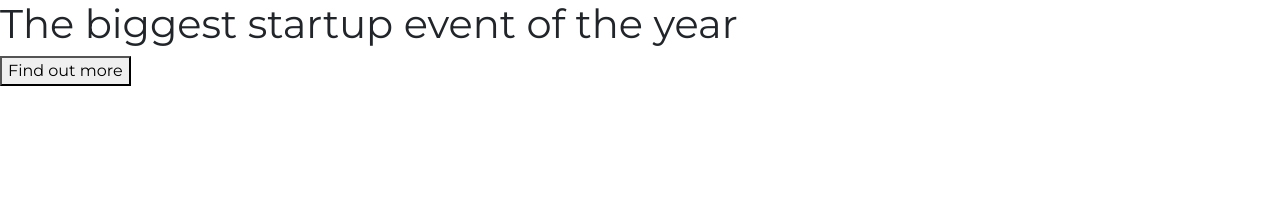
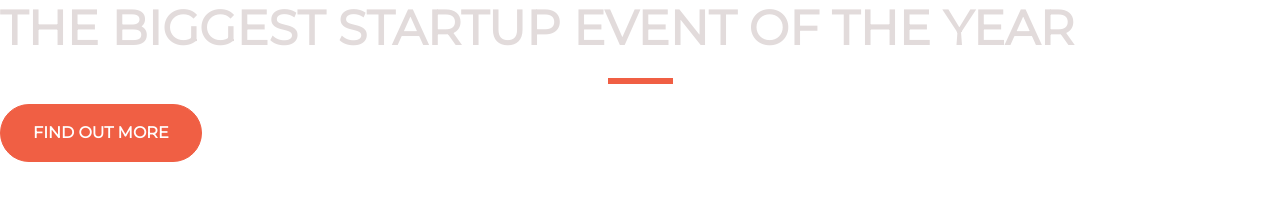
Before and after one commit to Andrej044/bootstrap_landing_page-ZTM-project-, a plain HTML site: page index.html in a window 1280 px wide. Drawn offline with nearby package versions, Linux system fonts and the light colour scheme.

Commit message:
add bootstrap & own styles for button

```diff
--- a/index.html
+++ b/index.html
@@ -17,8 +17,9 @@
     <link href="style.css" rel="stylesheet">
   </head>
   <body>
-    <h1>The biggest startup event of the year</h1>
-    <button>Find out more</button>
+    <h1 class="text-uppercase"><strong>The biggest startup event of the year</strong></h1>
+    <hr>
+    <button class="btn btn-primary btn-xl">Find out more</button>
     <script src="https://cdn.jsdelivr.net/npm/bootstrap@5.3.0-alpha3/dist/js/bootstrap.min.js" integrity="sha384-Y4oOpwW3duJdCWv5ly8SCFYWqFDsfob/3GkgExXKV4idmbt98QcxXYs9UoXAB7BZ" crossorigin="anonymous"></script>
   </body>
 </html>
--- a/style.css
+++ b/style.css
@@ -6,3 +6,31 @@ html {
   background: url("header.jpg") no-repeat center center fixed;
   background-size: cover;
 }
+h1{
+  font-size: 3rem;
+  color: #e2dbdb;
+}
+hr{
+  margin: 20px auto;
+  color:#F05F44;
+  border: 3px solid #F05F44;
+  max-width: 65px;
+  opacity: 1;
+}
+.btn{
+  font-weight: 700;
+  border-radius: 300px;
+  text-transform: uppercase;
+}
+.btn-primary{
+  background-color:#F05F44;
+  border-color:#F05F44;
+}
+.btn:first-child:hover, :not(.btn-check)+.btn:hover {
+  background-color: #ee4B08;
+  border-color: #ee4B08;
+  border-width: 4px;
+}
+.btn-xl{
+  padding: 1rem 2rem;
+}
```
